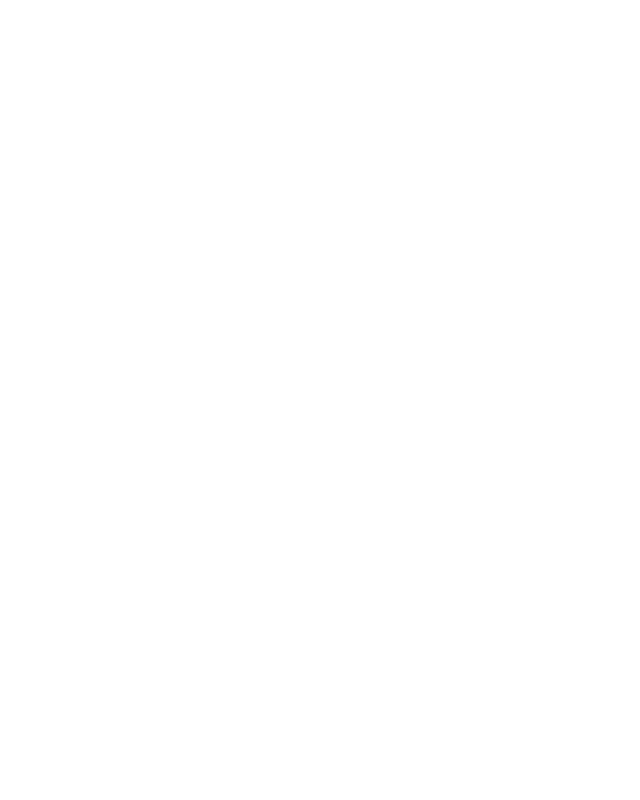
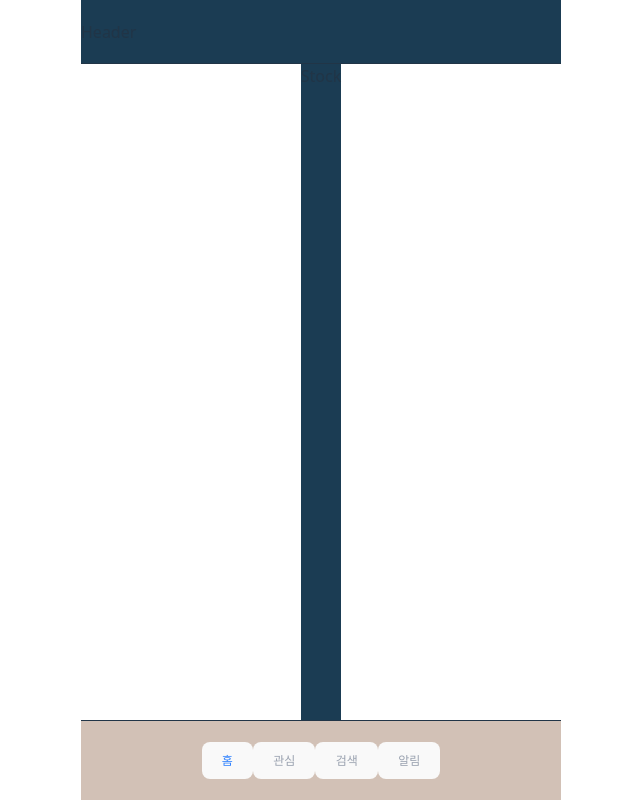
Before and after one commit to one-stock/FE-one-stock, a React (Vite) app: page /stocks in a window 1280 px wide. Before the commit this address had no page. Shown: the whole page, without its empty margins (319-959 px from the left). Built offline with nearby package versions, Linux system fonts and the light colour scheme.

Commit message:
feat : 화면 기본 틀 생성 #2

```diff
--- a/package.json
+++ b/package.json
@@ -4,7 +4,7 @@
   "version": "0.0.0",
   "type": "module",
   "scripts": {
-    "dev": "vite",
+    "dev": "vite --host",
     "build": "vite build",
     "lint": "eslint .",
     "preview": "vite preview"
--- a/src/App.css
+++ b/src/App.css
@@ -2,7 +2,6 @@
 #root {
   max-width: 1280px;
   margin: 0 auto;
-  padding: 2rem;
   text-align: center;
 }
 
@@ -41,3 +40,8 @@
 .read-the-docs {
   color: #888;
 }
+
+@theme {
+  --color-main-color : #1B3C53;
+  --color-bottom-color : #D2C1B6;
+}
--- a/src/main.jsx
+++ b/src/main.jsx
@@ -3,12 +3,17 @@ import { createRoot } from 'react-dom/client'
 import './index.css'
 import { BrowserRouter, Route, Routes } from "react-router";
 import App from './App.jsx'
+import Stock from './page/Stock.jsx';
+import Layout from './page/common/Layout.jsx';
 
 createRoot(document.getElementById('root')).render(
   <StrictMode>
     <BrowserRouter>
       <Routes>
-        <Route path='/' element= {<App />}/>
+        <Route element= {<Layout />} >
+          <Route path='/' element= {<App />}/>
+          <Route path='/stocks' element= {<Stock />}/>
+        </Route>
     </Routes>
     </BrowserRouter>
   </StrictMode>,
--- /dev/null
+++ b/src/page/Stock.jsx
@@ -0,0 +1,12 @@
+import React from 'react';
+
+function Stock(){
+
+    return (
+        <div>
+            Stock
+        </div>
+    );
+}
+
+export default Stock;
--- /dev/null
+++ b/src/page/common/Bottom.jsx
@@ -0,0 +1,21 @@
+import React from 'react';
+
+function Bottom(){
+    return (
+        <div className='flex'>
+            <button className="flex flex-col items-center text-blue-500">
+                <span className="text-xs font-medium">홈</span>
+            </button>
+            <button className="flex flex-col items-center text-gray-400">
+                <span className="text-xs font-medium">관심</span>
+            </button>
+            <button className="flex flex-col items-center text-gray-400">
+                <span className="text-xs font-medium">검색</span>
+            </button>
+            <button className="flex flex-col items-center text-gray-400">
+                <span className="text-xs font-medium">알림</span>
+            </button>
+        </div>
+    );
+};
+export default Bottom;
--- /dev/null
+++ b/src/page/common/Header.jsx
@@ -0,0 +1,11 @@
+import React from 'react';
+
+function Header(){
+    return (
+        <div>
+         Header
+        </div>
+    );
+};
+
+export default Header;
--- /dev/null
+++ b/src/page/common/Layout.jsx
@@ -0,0 +1,24 @@
+import React from 'react';
+import { Outlet } from 'react-router';
+import Header from './Header';
+import Bottom from './Bottom';
+
+function Layout() {
+    return (
+        <div className='w-full min-h-dvh bg-main-color flex justify-center'>
+            <div className="w-full bg-main flex flex-col min-h-dvh">
+                <header className="fixed max-w-120 top-0 left-1/2 -translate-x-1/2 w-full  h-16 border-b flex items-center bg-main-color z-50">
+                    <Header/>
+                </header>
+                <main className="flex pt-16 pb-20 max-w-120 w-full bg-main">
+                    <Outlet/>
+                </main>
+                <footer className="fixed max-w-120 bottom-0 w-full left-1/2 -translate-x-1/2 h-20 border-t flex justify-around items-center bg-bottom-color z-50">
+                    <Bottom/>
+                </footer>
+            </div>
+        </div>
+    );
+}
+
+export default Layout;
```
